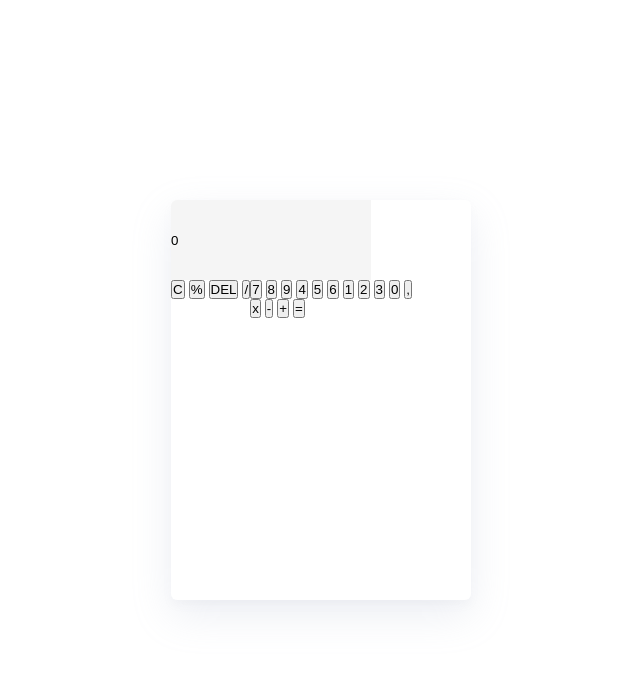
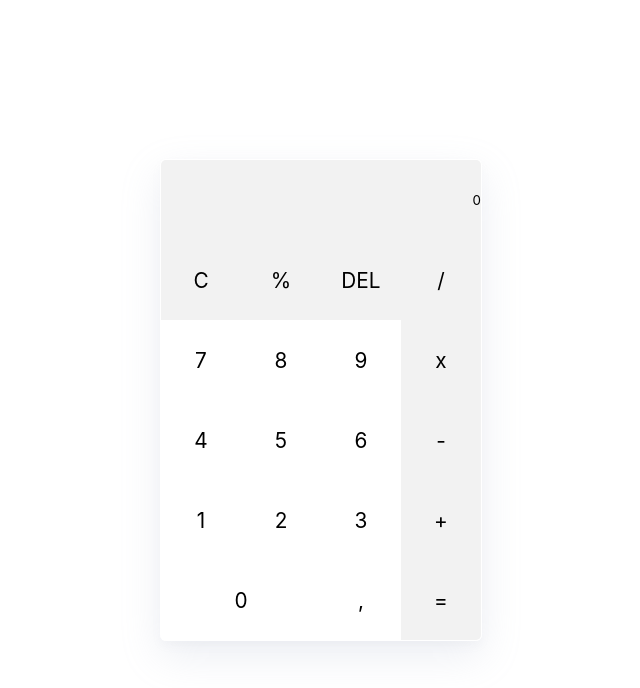
Before and after one commit to LeahNiederpruem/js-calculator, a plain HTML site: page index.html in a window 1280 px wide. Shown: the whole page, without its empty margins (319-959 px from the left). Drawn offline with Linux system fonts and the light colour scheme.

Commit message:
Add layout style

```diff
--- a/style.css
+++ b/style.css
@@ -1,6 +1,9 @@
 * {
   padding: 0;
   margin: 0;
+  /* outline: solid red 1px; */
+  font-family: -apple-system, BlinkMacSystemFont, "Segoe UI", Roboto, Oxygen,
+    Ubuntu, Cantarell, "Open Sans", "Helvetica Neue", sans-serif;
 }
 
 .mainWrapper {
@@ -11,31 +14,93 @@
 }
 
 .windowWrapper {
-    width: 300px;
-    height: 400px;
+  width: auto;
+  height: 480px;
   border-radius: 6px;
   overflow: hidden;
   box-shadow: 0 5px 10px rgba(154, 160, 185, 0.05),
     0 15px 40px rgba(166, 173, 201, 0.2);
+  border: solid 1px white;
 }
 
+.inputWindowWrap {
+  height: 80px;
+  width: 100%;
+  background-color: hsl(0, 0%, 95%);
+}
 
 .inputWindow {
   height: 80px;
-    width: 200px;
-    background-color: #f5f5f5;
+  width: 100%;
+  direction: rtl;
+  background-color: hsl(0, 0%, 95%);
   border: none;
 }
 
+/* .inputWindow {
+  height: 80px;
+  padding: 0px 30px;
+  width: 100%;
+  background-color: hsl(0, 0%, 95%);
+  border: none;
+  border-bottom: solid 1px white;
+  direction: rtl;
+} */
+
 .numpadWrapper {
-    max-width: 600px;
-    height: 200px;
+  display: flex;
+  flex-direction: column;
+  flex-wrap: nowrap;
+}
+
+.topNumpad {
+  display: flex;
+}
+
+.bottomNumpad {
+  display: flex;
+}
+
+.operators {
+  display: flex;
+  flex-direction: column;
+}
+
+.numbers {
+  width: 240px;
   display: flex;
   flex-direction: row;
   flex-wrap: wrap;
+  align-content: flex-start;
 }
 
-.placeholder {
+.buttons {
   height: 80px;
   width: 80px;
+  border: none;
+  /* border: solid 1px #f5f5f5; */
+  /* outline: 1px solid #f5f5f5; */
+  background-color: white;
+  font-weight: 400;
+  font-size: 1.3rem;
+  transition: all 0.1s;
 }
+
+.buttons:hover {
+  transition: all 0.1s;
+  background-color: hsl(0, 0%, 95%);
+}
+
+.buttons:active {
+  background-color: hsl(0, 0%, 90%) !important;
+  font-size: 18px;
+}
+
+#button-black {
+  color: black;
+  background-color: hsl(0, 0%, 95%);
+}
+
+#button-wide {
+  width: 160px;
+}
```
Lines whose indentation alone changed are shown as unchanged.
